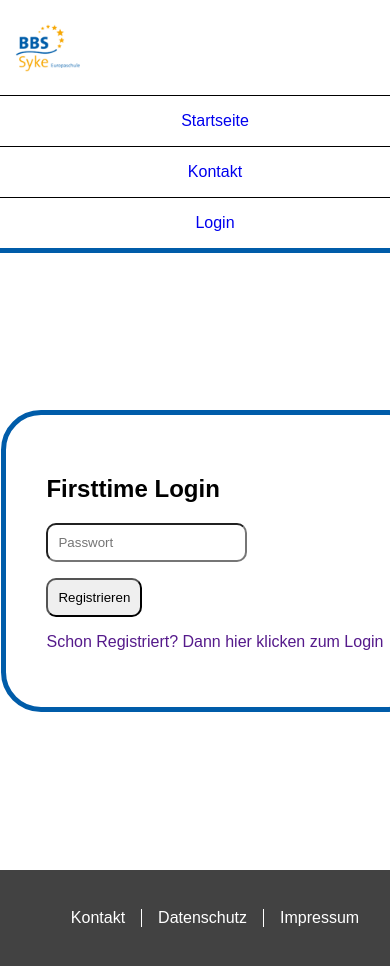
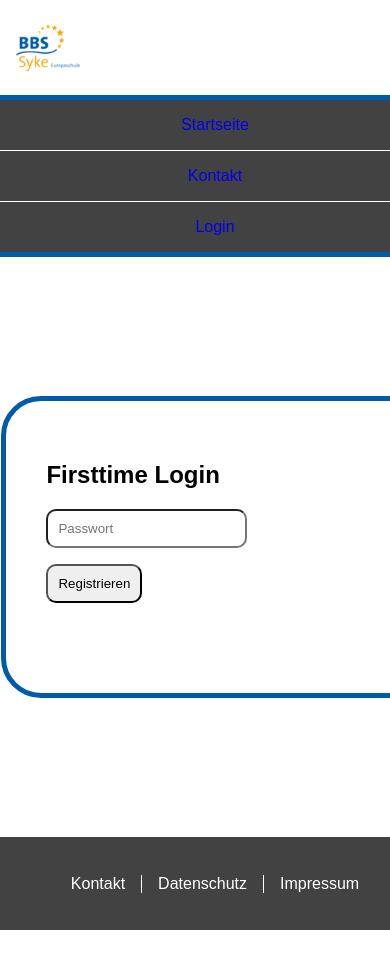
Before and after one commit to githubpat1/Elternsprechtag, a PHP site: page /Elternsprechtag/HTML/firstLogin.php in a window 390 px wide. After the commit the page ends 930 px from the top, so only its background shows below. Run offline with PHP 8.4, Linux system fonts and the light colour scheme.

Commit message:
Color Change (HexCode in RGB) Style der Nav in Responsive verbessert

```diff
--- a/CSS/style.css
+++ b/CSS/style.css
@@ -32,7 +32,7 @@ html, body{
 
 /*Login-------------------------LUL*/
 .wrapper_login{
-  border: 5px solid #005ca9;
+  border: 5px solid rgb(0, 92, 169);
   border-radius: 40px;
   padding: 40px;
 }
@@ -51,13 +51,13 @@ a {
 }
 
 a:hover{
-    color: orange;
+    color: rgb(255, 165, 0);
 }
 
 /* Header Bild + Links-----------------*/
 header {
     height: auto;
-    background-color: white;
+    background-color: rgb(255, 255, 255);
     display: flex;
     flex-direction: row;
     justify-content: center;
@@ -113,8 +113,8 @@ footer {
 }
 
 .box_footer a{
-  color: white;
-  border-left: 1px solid white;
+  color: rgb(255, 255, 255);
+  border-left: 1px solid rgb(255, 255, 255);
   padding: 0px 1rem;
 }
 
@@ -148,13 +148,13 @@ footer {
 }
 
 .userrow .userelement{
-  border: 1px solid black;
+  border: 1px solid rgb(0, 0, 0);
   width: 10em;
   padding: 0.5em;
 }
 
 .userrow form {
-  border: 1px solid black;
+  border: 1px solid rgb(0, 0, 0);
 }
 
 .wrapper_suche{
--- a/CSS/style_mobile.css
+++ b/CSS/style_mobile.css
@@ -1,9 +1,16 @@
 /*Allgemeiner CSS CODE, muss noch rüber in main css*/
+a:visited {
+  color: rgb(255, 255, 255);
+}
 
-@media screen and (max-width: 600px) { /*IPHONE 5*/
+a:hover{
+  color: rgb(0, 92, 169);
+}
+
+@media screen and (max-width: 600px) { /*Galaxy S5*/
   html, body{
     width: 105%;
-    height: 107%;
+    height: 105%;
   }
   header {
     display: list-item;
@@ -16,11 +23,15 @@
   .header_links {
     display: flex;
     justify-content: center;
-    border-top: 1px solid black;
+    border-top: 1px solid rgb(255, 255, 255);
+    background-color: rgb(66, 66, 66);
   }
   .links {
     display: flex;
 
   }
+  #firstLink {
+    border-top: 5px solid rgb(0, 92, 169);
+  }
 
 }
--- a/HTML/header.php
+++ b/HTML/header.php
@@ -7,8 +7,8 @@ session_start();
       <div class="header_bild"><a href=""><img src="../Bilder/bbs-syke_logo.png" alt="Logo BBS Syke"></a></div>
   </div>
   <div class="links" id="test">
-      <a class="header_links" id="q" href="https://www.bbs-syke.de/">Startseite</a>
-      <a class="header_links" id="q" href="https://www.bbs-syke.de/portal/kontakt.html">Kontakt</a>
-      <a class="header_links" id="q" href="http://localhost/Elternsprechtag/HTML/login.php">Login</a>
+      <a class="header_links" id="firstLink" href="https://www.bbs-syke.de/">Startseite</a>
+      <a class="header_links" href="https://www.bbs-syke.de/portal/kontakt.html">Kontakt</a>
+      <a class="header_links" href="http://localhost/Elternsprechtag/HTML/login.php">Login</a>
   </div>
 </header>
```
